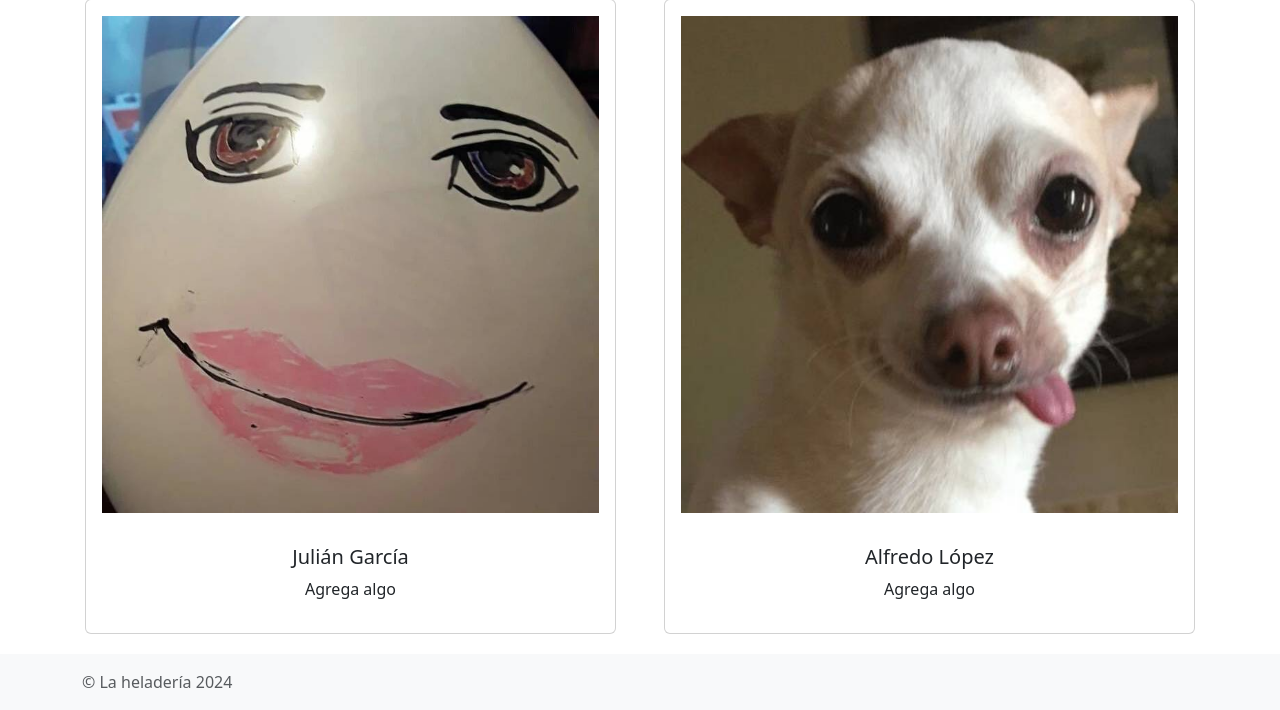
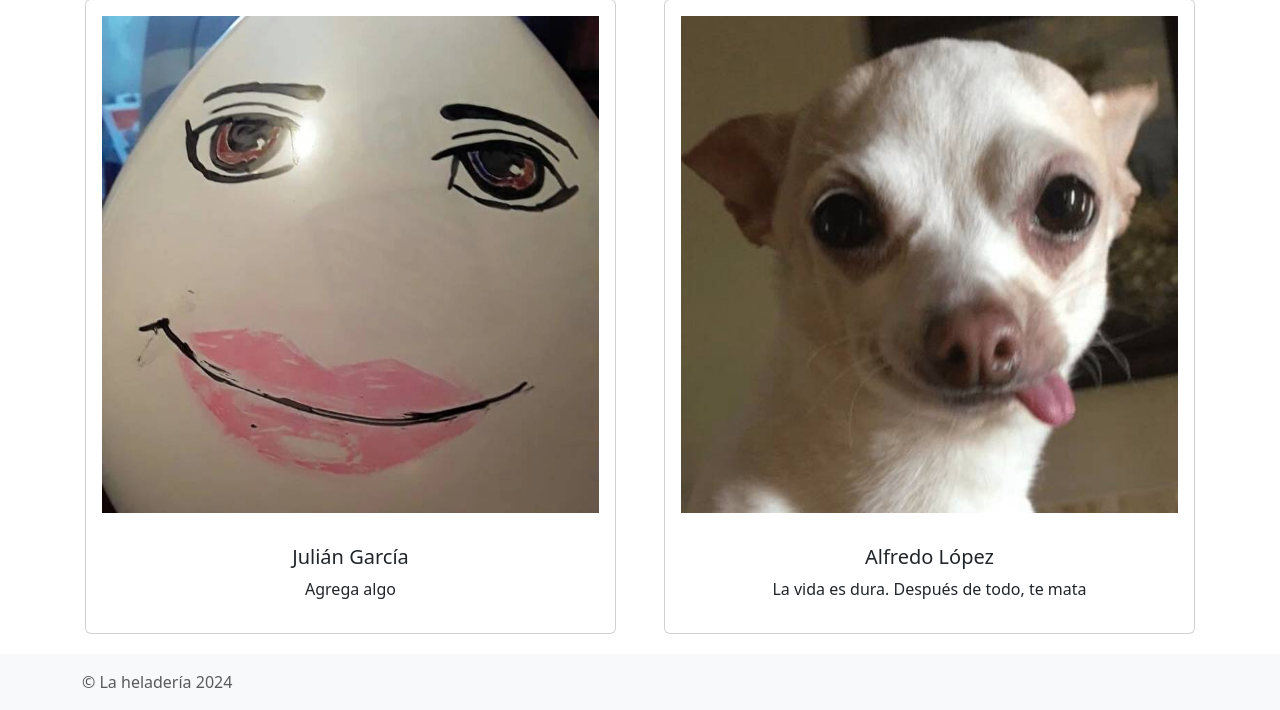
Before and after one commit to Julianisgaes/proyecto-test, a Yii app: template views/site/index.php in a window 1280 px wide. Shown: the part 217-927 px from the top of the page. Run offline with PHP 8.4 and a stand-in for Yii, Linux system fonts and the light colour scheme; the template is opened without the code that fills it, so the values that code supplies are empty; some libraries are stand-ins or nearby versions.

Commit message:
indes mi texto

```diff
--- a/views/site/index.php
+++ b/views/site/index.php
@@ -26,7 +26,7 @@ $this->title = 'La heladería';
                 <img src="<?= Yii::getAlias('@web') . '/media/alfredo.jpg' ?>" class="card-img-top px-3 py-3" alt="julián">
                 <div class="card-body mb-3">
                     <h5 class="card-title">Alfredo López</h5>
-                    <p class="card-text">Agrega algo</p>
+                    <p class="card-text"> La vida es dura. Después de todo, te mata </p>
                 </div>
             </div>
         </div>
```
